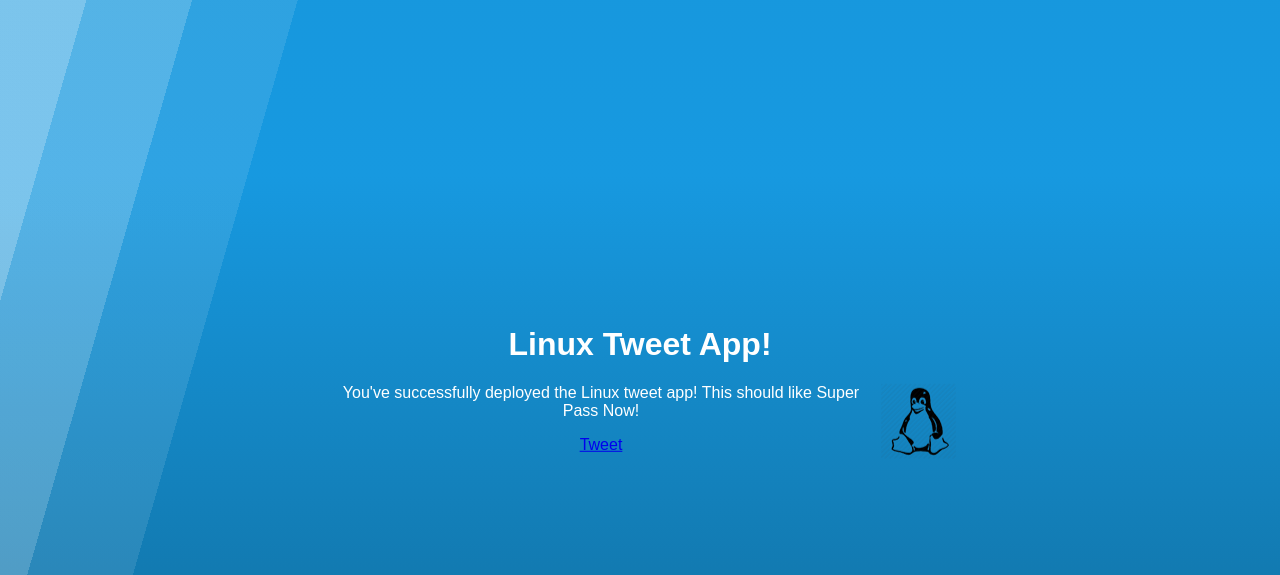
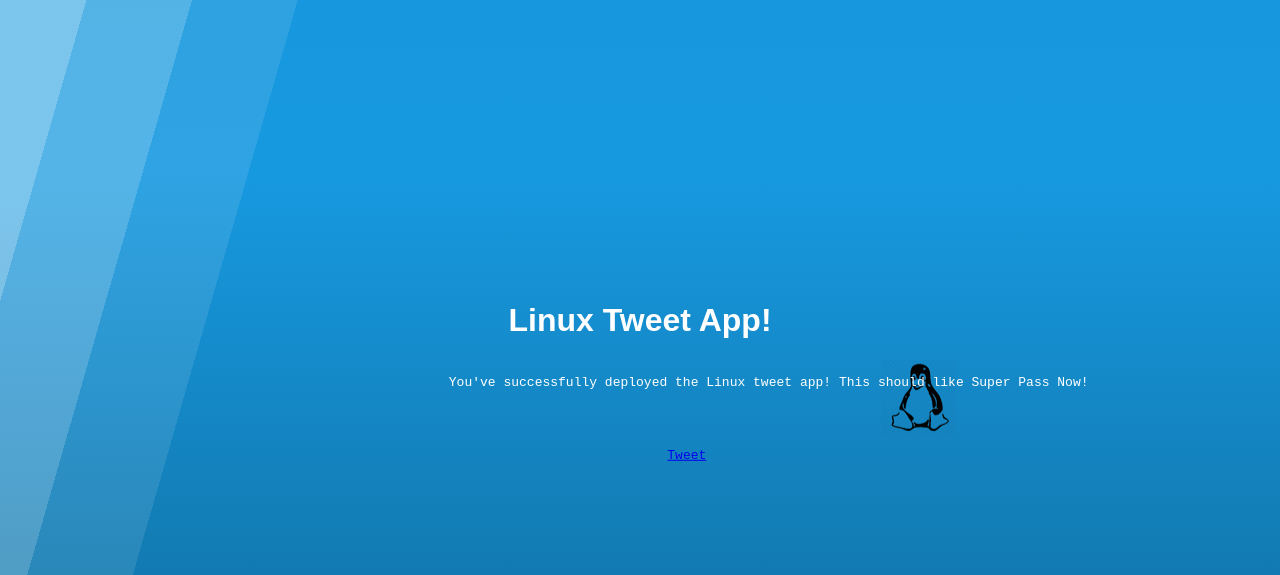
Before and after one commit to cha7/docker-tweet-app-testing, a plain HTML site: page index.html in a window 1280 px wide. Shown: the part 225-800 px from the top of the page. Drawn offline with Linux system fonts and the light colour scheme.

Commit message:
Changing Text

```diff
--- a/index.html
+++ b/index.html
@@ -33,11 +33,11 @@
             <center><h1>Linux Tweet App!</h1></center>
 
             <center><img src="./linux.png" align="right"></img>
-                <P>
+                <pre>
 
                 You've successfully deployed the Linux tweet app! This should like Super Pass Now!
 
-                <p>
+                <pre>
 
             <a href="https://twitter.com/intent/tweet?button_hashtag=#Docker"
                class="twitter-hashtag-button"
```
